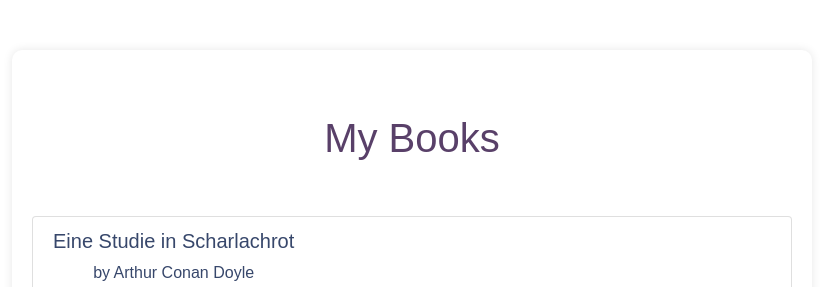
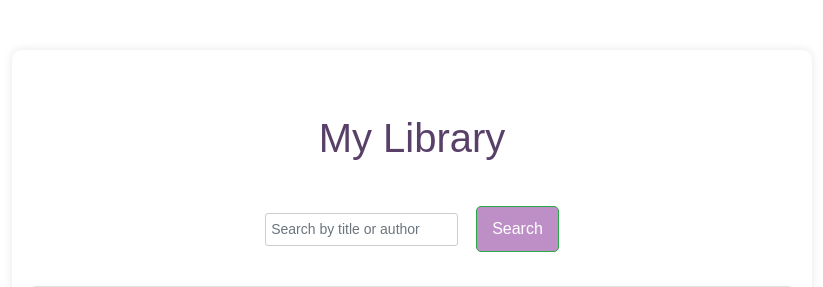
Before and after one commit to laurinchenbienchen/laurinesrepository, a Flask app: page / in a window 1280 px wide. Shown: the top 287 px of the page, without its empty margins (228-1051 px from the left). Run offline with Flask 3, Linux system fonts and the light colour scheme; some libraries are stand-ins or nearby versions.

Commit message:
commit250804

```diff
--- a/wpPrüfung/app.py
+++ b/wpPrüfung/app.py
@@ -43,12 +43,27 @@ def fetch_book_info(title, author, publisher):
 
 @app.route('/')
 def index():
-    books = Book.query.all()
+    search_query = request.args.get('q', '')
+    page = request.args.get('page', 1, type=int)
+    per_page = 5
+    books_query = Book.query
+
+    if search_query:
+        books_query = books_query.filter(
+            (Book.title.ilike(f"%{search_query}%")) |
+            (Book.author.ilike(f"%{search_query}%"))
+        )
+
+    total = books_query.count()
+    books = books_query.offset((page - 1) * per_page).limit(per_page).all()
+
     for book in books:
         if not book.image:
             book.image = fetch_book_info(book.title, book.author, book.publisher)
             db.session.commit()
-    return render_template('index.html', books=books)
+
+    return render_template('index.html', books=books, page=page, per_page=per_page, total=total,
+                           search_query=search_query)
 
 
 @app.route('/add', methods=['GET', 'POST'])
--- a/wpPrüfung/templates/index.html
+++ b/wpPrüfung/templates/index.html
@@ -7,7 +7,14 @@
 </head>
 <body>
     <div class="container">
-        <h1 class="my-4 my-books">My Books</h1>
+        <h1 class="my-4 my-books">My Library</h1>
+
+        <!-- Suchleiste -->
+        <form method="GET" action="{{ url_for('index') }}" class="form-inline mb-4">
+            <input type="text" name="q" class="form-control mr-sm-2" placeholder="Search by title or author" value="{{ search_query }}">
+            <button type="submit" class="btn btn-outline-success">Search</button>
+        </form>
+
         <ul class="list-group">
             {% for book in books %}
             <li class="list-group-item d-flex justify-content-between align-items-center">
@@ -26,6 +33,32 @@
             </li>
             {% endfor %}
         </ul>
+
+        <!-- Paginierung -->
+        <nav aria-label="Page navigation" class="mt-4">
+            <ul class="pagination">
+                {% if page > 1 %}
+                <li class="page-item">
+                    <a class="page-link" href="{{ url_for('index', page=page-1, q=search_query) }}" aria-label="Previous">
+                        <span aria-hidden="true">&laquo;</span>
+                    </a>
+                </li>
+                {% endif %}
+                {% for p in range(1, (total // per_page) + 2) %}
+                <li class="page-item {% if p == page %}active{% endif %}">
+                    <a class="page-link" href="{{ url_for('index', page=p, q=search_query) }}">{{ p }}</a>
+                </li>
+                {% endfor %}
+                {% if page < (total // per_page) + 1 %}
+                <li class="page-item">
+                    <a class="page-link" href="{{ url_for('index', page=page+1, q=search_query) }}" aria-label="Next">
+                        <span aria-hidden="true">&raquo;</span>
+                    </a>
+                </li>
+                {% endif %}
+            </ul>
+        </nav>
+
         <a href="/add" class="btn btn-primary mt-4">Add a Book</a>
     </div>
     <script src="https://code.jquery.com/jquery-3.2.1.slim.min.js"></script>
```
